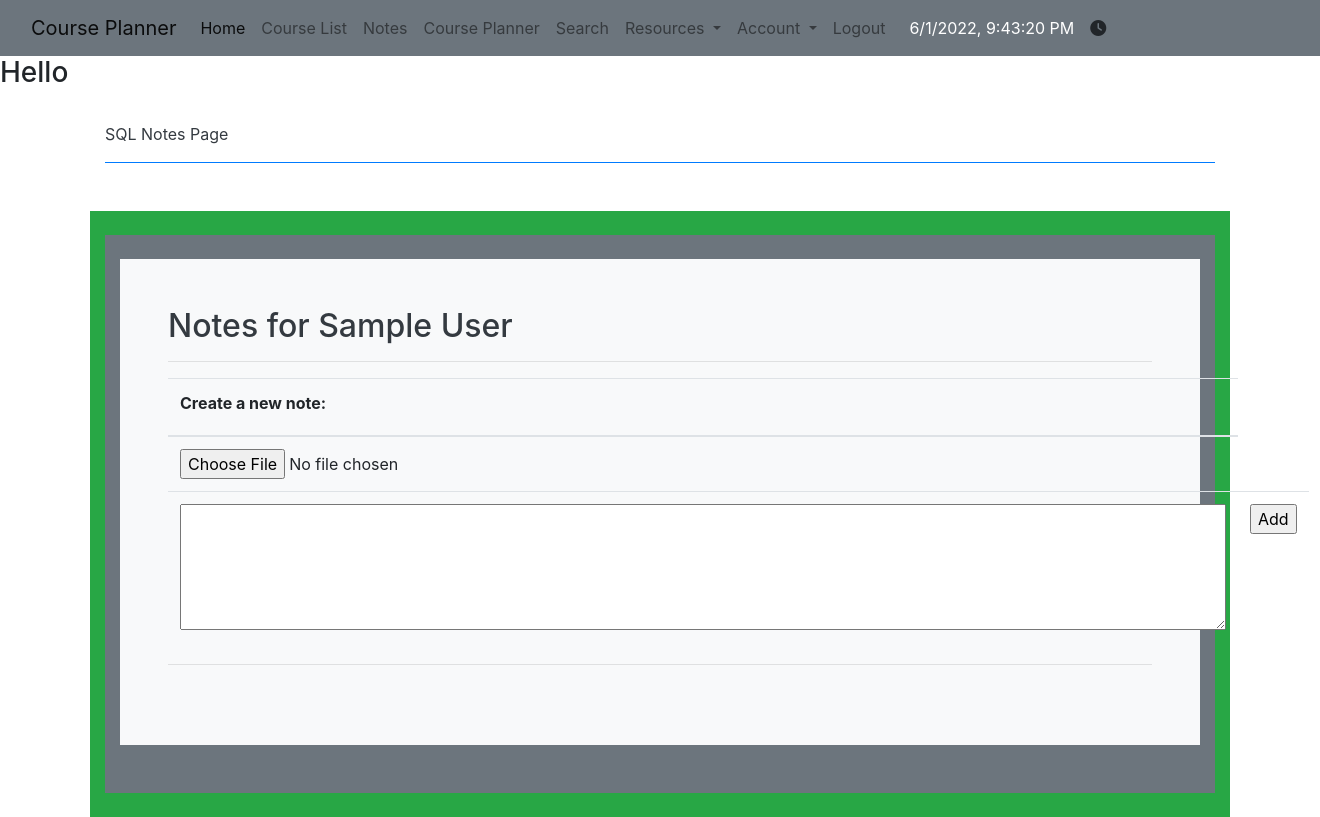
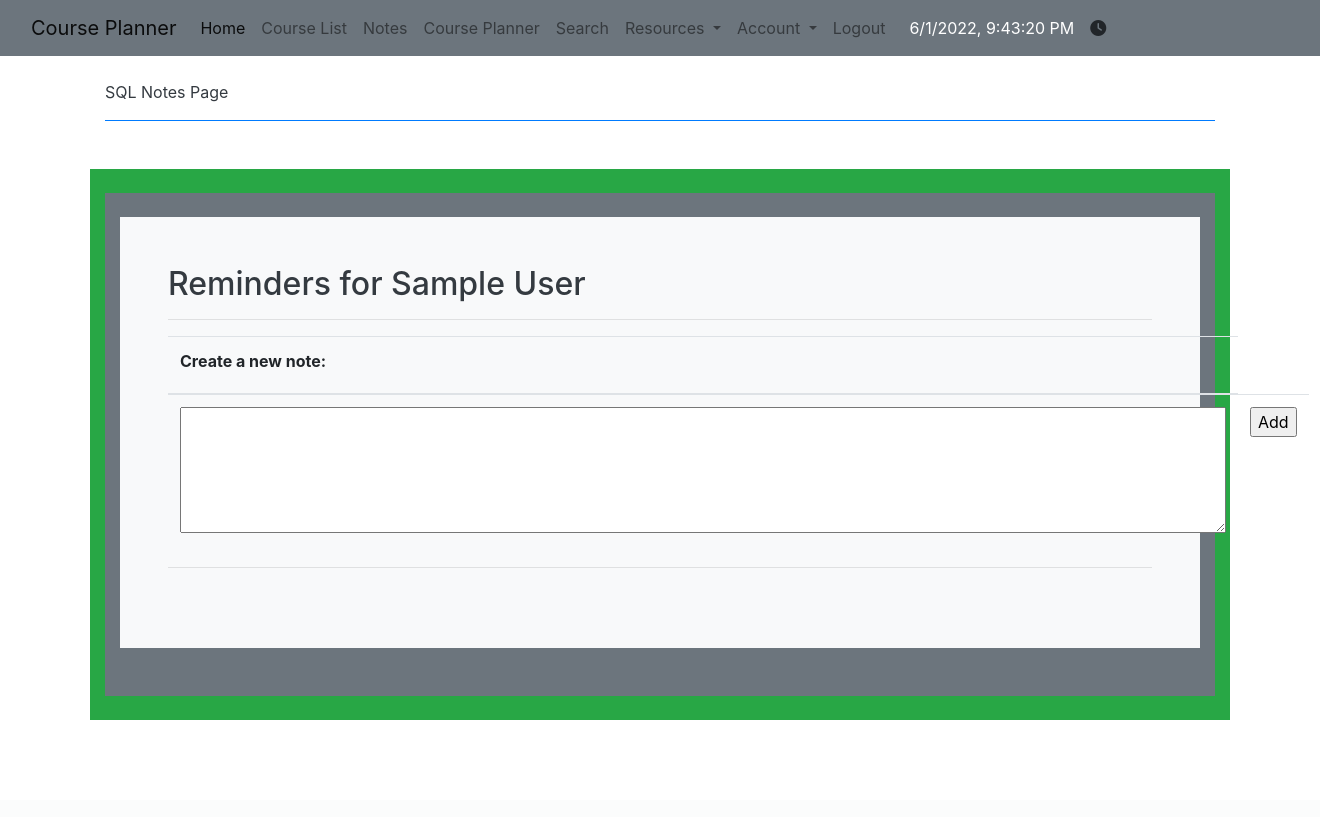
Before and after one commit to parkjessie/LAJ, a Flask app: page /notes/notes/ in a window 1320 px wide. After the commit the page ends 720 px from the top, so only its background shows below. Run offline with Flask 2, Linux system fonts and the light colour scheme; the visitor is signed in with stand-in values (Sample User, id 1); data comes from the database, SQL or seed files in the repository; data that the repository does not hold is empty; some libraries are stand-ins or nearby versions.

Commit message:
Removed file option for notes

```diff
--- a/crudy/templates/cruddy/notes.html
+++ b/crudy/templates/cruddy/notes.html
@@ -5,7 +5,6 @@
 {% endblock %}
 
 {% block body %}
-    <h3>Hello</h3>
     <div class="container py-4">
         <header class="pb-3 mb-4 border-bottom border-primary text-dark">
             <span class="fs-4">SQL Notes Page</span>
@@ -14,7 +13,7 @@
     <div class="container py-4 text-light bg-success">
         <div class="container bg-secondary py-4">
             <div class="p-5 mb-4 bg-light text-dark rounded-3">
-                <h2>Notes for {{ user.name }}</h2>
+                <h2>Reminders for {{ user.name }}</h2>
                 <hr>
                 <!--Notes input form, textarea supports multiple lines of input  -->
                 <form id="note" method="POST" enctype="multipart/form-data" action={{url_for('notes.note_creator')}}>
@@ -25,9 +24,6 @@
                         </tr>
                         </thead>
                         <tbody>
-                        <tr>
-                            <td><input type="file" id="filename" name="filename" /></td>
-                        </tr>
                         <tr>
                             <td><textarea rows = "5" cols = "100%" name = "notes" id="notes" required></textarea></td>
                             <td><input type="submit" value="Add" ></td>
```
